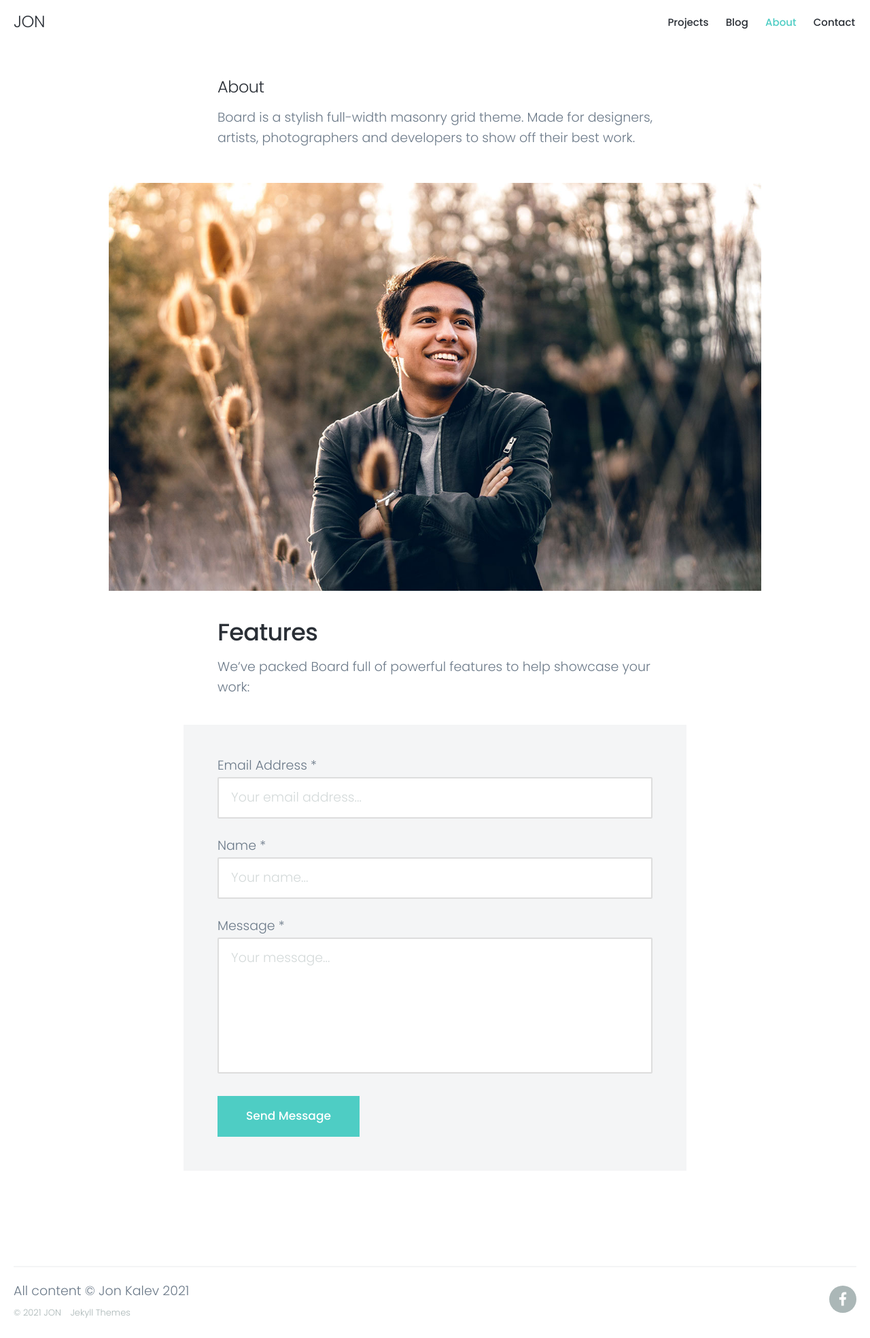
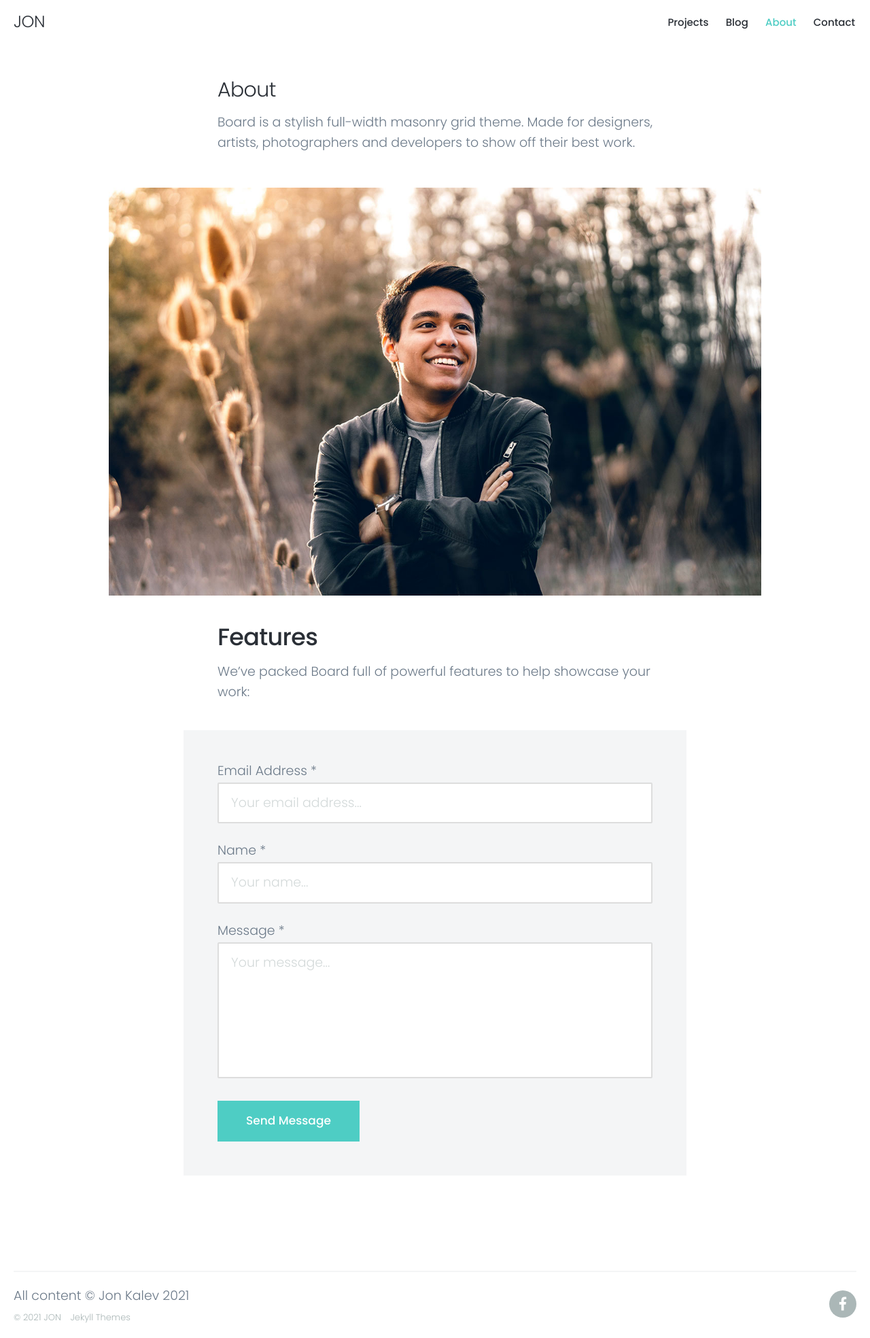
Before and after one commit to jonkalev/jonkalev.github.io, a Jekyll site: the page built from _pages/about.md, in a window 1280 px wide. Shown: the whole page at 68% size. Built offline with Jekyll 4.4.1, drawn with Linux system fonts in a browser that asks for light colours; nearby versions of some CDN libraries.

Commit message:
Update _basic.scss

```diff
--- a/_sass/_basic.scss
+++ b/_sass/_basic.scss
@@ -44,7 +44,7 @@ h1, .h1 {
 	}
 
 	@include mq(laptop) {
-		font-size: 24px;
+		font-size: 30px;
 	}
 }
 
```
